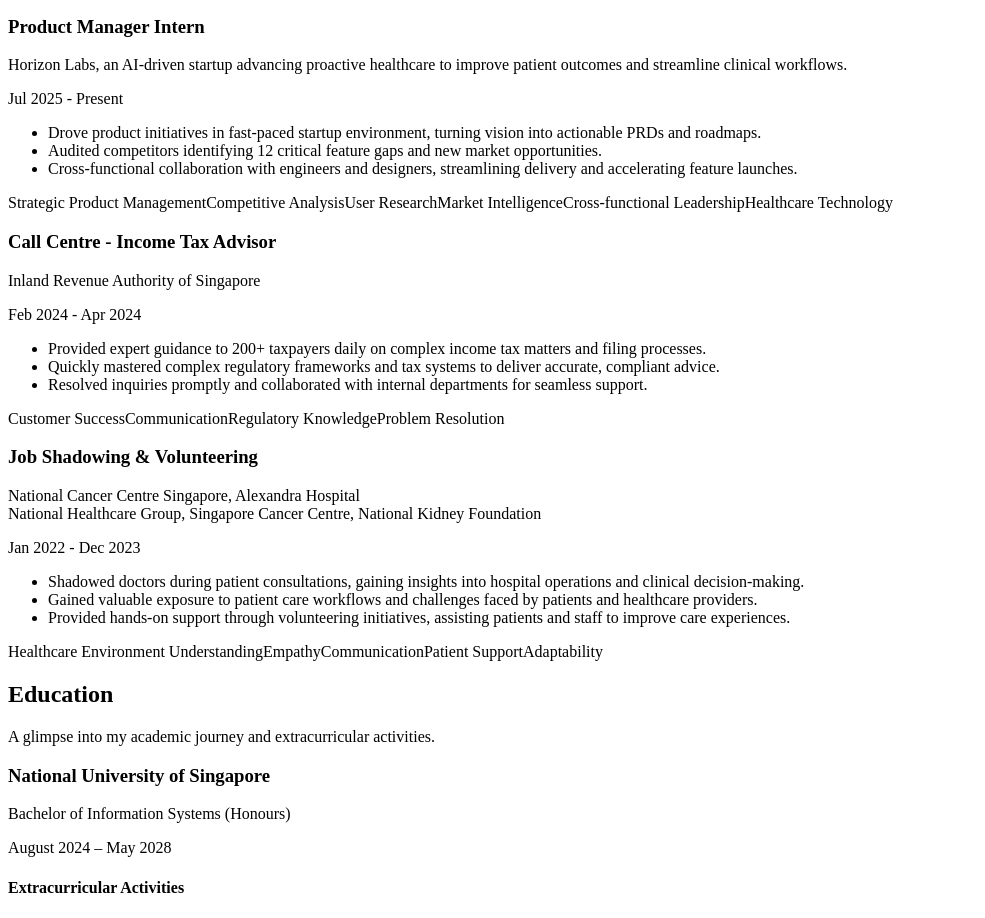
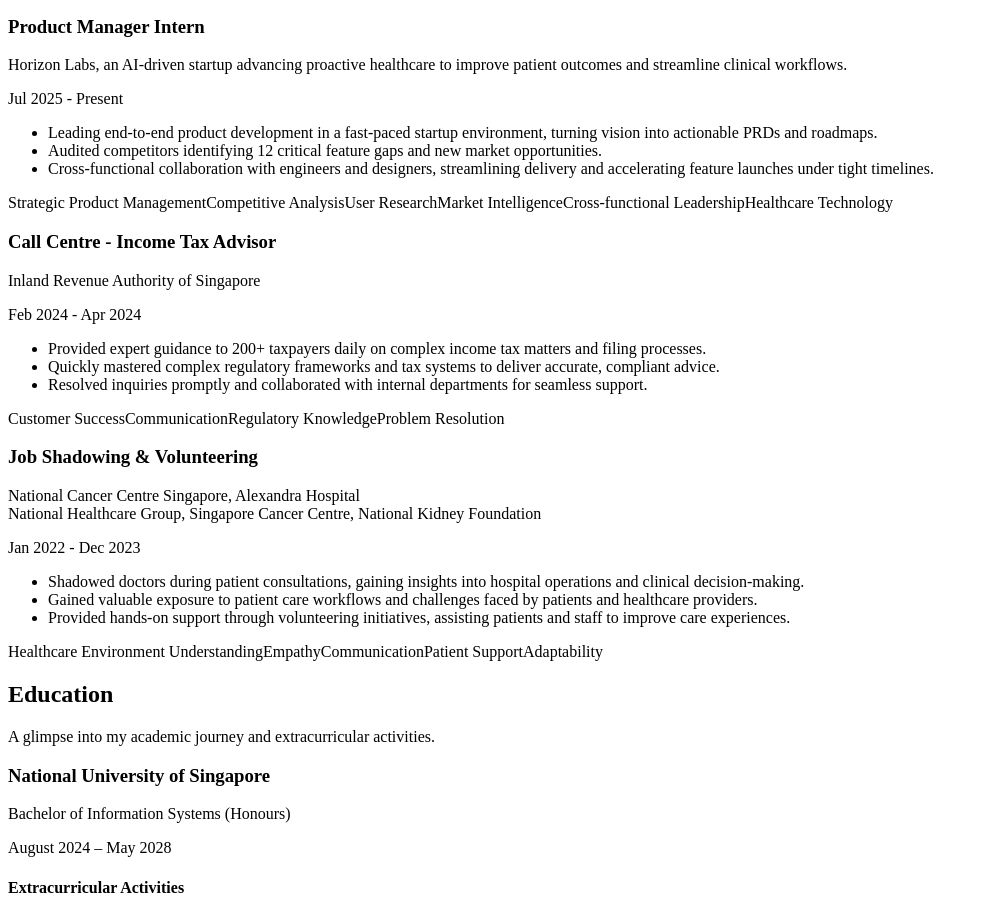
Before and after one commit to Theja1905/Portfolio, a Next.js app: page /home in a window 1280 px wide. Shown: the part 1840-2758 px from the top of the page, without its empty margins (0-985 px from the left). Built offline with nearby package versions, Linux system fonts and the light colour scheme.

Commit message:
Add Horizon Labs PM internship to experience

```diff
--- a/src/components/Experience.tsx
+++ b/src/components/Experience.tsx
@@ -7,13 +7,13 @@
       description: (
         <ul className="list-disc list-inside space-y-1 text-slate-700">
           <li>
-            Drove product initiatives in fast-paced startup environment, turning vision into actionable PRDs and roadmaps.
+            Leading end-to-end product development in a fast-paced startup environment, turning vision into actionable PRDs and roadmaps.
           </li>
           <li>
             Audited competitors identifying 12 critical feature gaps and new market opportunities.
           </li>
           <li>
-            Cross-functional collaboration with engineers and designers, streamlining delivery and accelerating feature launches.
+            Cross-functional collaboration with engineers and designers, streamlining delivery and accelerating feature launches under tight timelines.
           </li>
         </ul>
       ),
```
